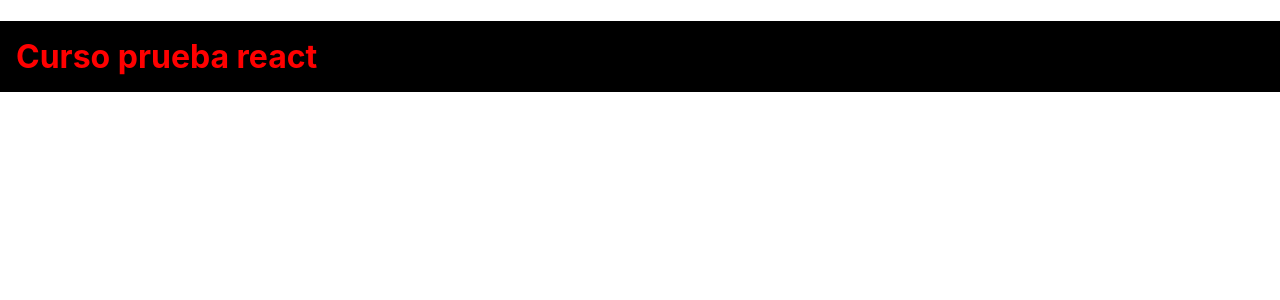
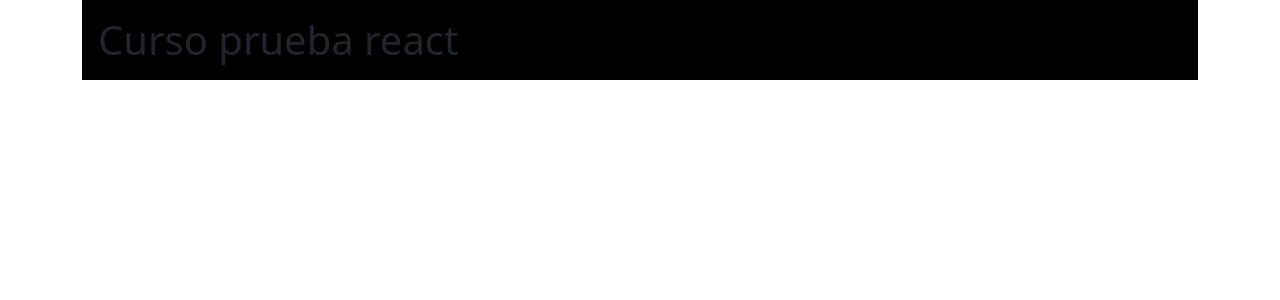
Before and after one commit to Dev08Drupal/miproyecto, a React (Create React App) app: page / in a window 1280 px wide. Shown: the top 300 px of the page. Built offline with nearby package versions, Linux system fonts and the light colour scheme.

Commit message:
Importando bootstrap

```diff
--- a/package.json
+++ b/package.json
@@ -7,6 +7,7 @@
     "@testing-library/jest-dom": "^5.17.0",
     "@testing-library/react": "^13.4.0",
     "@testing-library/user-event": "^13.5.0",
+    "bootstrap": "^5.3.3",
     "react": "^18.3.1",
     "react-dom": "^18.3.1",
     "react-scripts": "5.0.1",
--- a/src/App.jsx
+++ b/src/App.jsx
@@ -2,7 +2,7 @@ import './assets/styles/main.scss';
 
 function App() {
   return (
-    <div className="App">
+    <div className="App container">
       <h1>Curso prueba react</h1>
     </div>
   );
--- a/src/index.js
+++ b/src/index.js
@@ -3,6 +3,7 @@ import ReactDOM from 'react-dom/client';
 import './index.css';
 import App from './App';
 import reportWebVitals from './reportWebVitals';
+import 'bootstrap/dist/css/bootstrap.min.css';
 
 const root = ReactDOM.createRoot(document.getElementById('root'));
 root.render(
```
Also changed, not shown: 1 other file (tests, documents, lock files or other folders).
